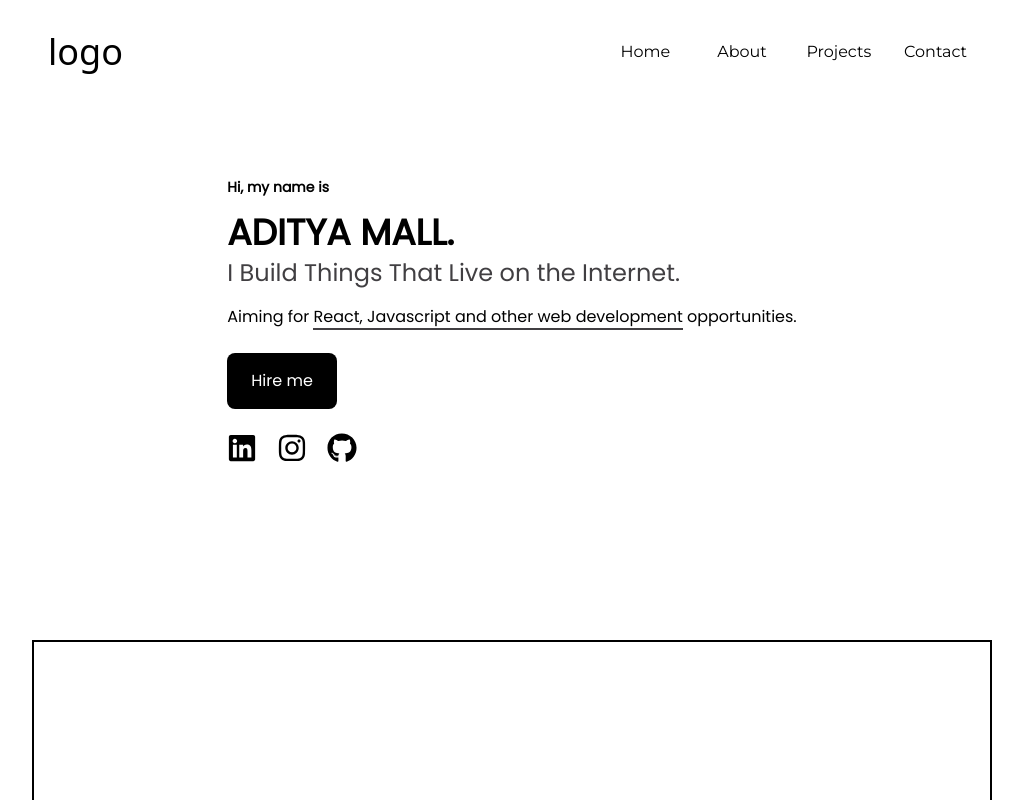
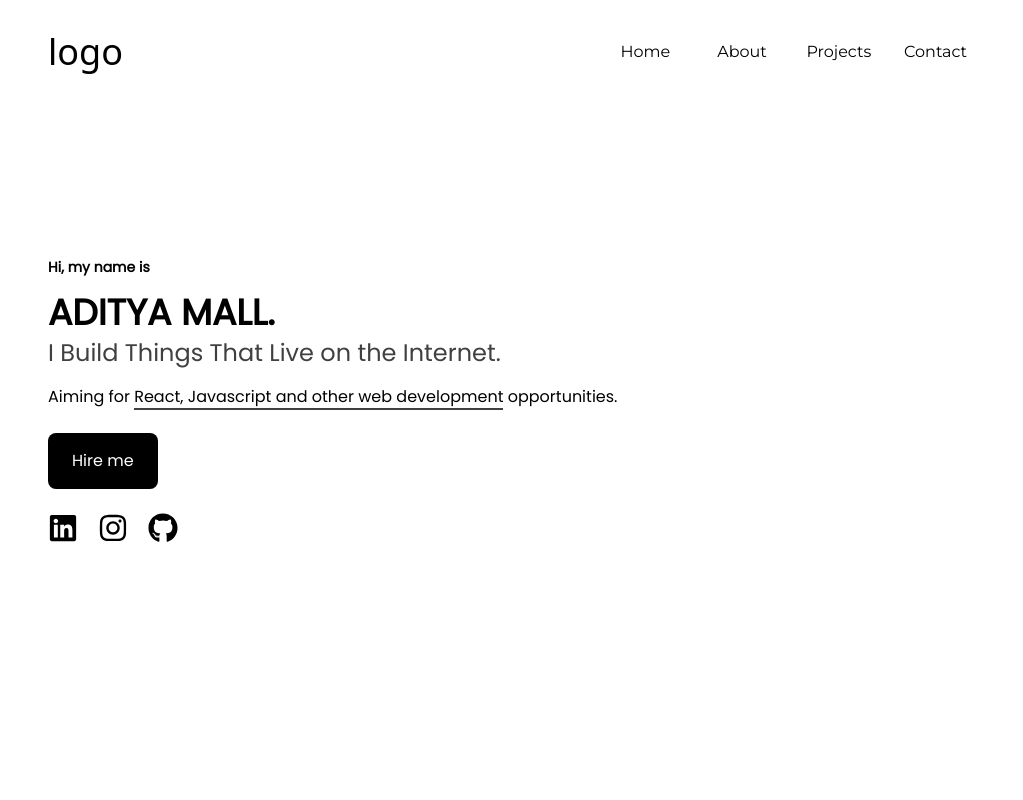
Before and after one commit to iamadityamall/react-projects-portfolio-development, a React (Create React App) app: page / in a window 1280 px wide. Shown: the top 800 px of the page, without its empty margins (128-1151 px from the left). Built offline with nearby package versions, Linux system fonts and the light colour scheme.

Commit message:
new hero update

```diff
--- a/src/Components/Home/Hero.jsx
+++ b/src/Components/Home/Hero.jsx
@@ -5,7 +5,7 @@ const Hero = () => {
   return (
     <section
       id="hero"
-      className="h-[80vh] flex justify-center items-center"
+      className="h-screen flex justify-between items-center"
     >
       <div className="translate-all duration-[2000ms] ease-in-out flex flex-col space-y-4 py-10 px-4 ">
         <h6 className="text-sm font-bold font-poppins">Hi, my name is </h6>
@@ -44,6 +44,7 @@ const Hero = () => {
           </div>
         </div>
       </div>
+
     </section>
   );
 };
```
